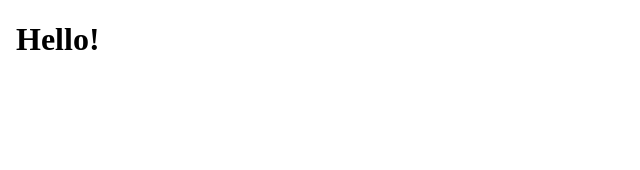
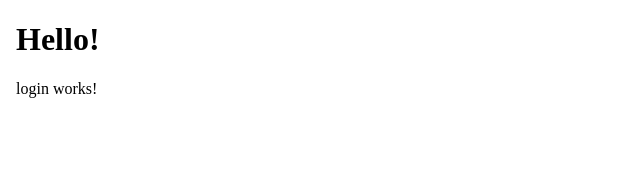
Before and after one commit to TrellixVulnTeam/KalastajanKirja_4QG5, an Angular app: page / in a window 1280 px wide. Shown: the top 170 px of the page, without its empty margins (0-640 px from the left). Built offline with nearby package versions, Linux system fonts and the light colour scheme.

Commit message:
login component

```diff
--- a/src/app/app.component.html
+++ b/src/app/app.component.html
@@ -9,5 +9,6 @@
 </head>
 <body>
   <h1>Hello!</h1>
+  <app-login></app-login>
 </body>
 </html>
--- a/src/app/app.module.ts
+++ b/src/app/app.module.ts
@@ -2,10 +2,12 @@
 import { BrowserModule } from '@angular/platform-browser';
 
 import { AppComponent } from './app.component';
+import { LoginComponent } from './login/login.component';
 
 @NgModule({
   declarations: [
-    AppComponent
+    AppComponent,
+    LoginComponent
   ],
   imports: [
     BrowserModule
--- /dev/null
+++ b/src/app/login/login.component.html
@@ -0,0 +1 @@
+<p>login works!</p>
--- /dev/null
+++ b/src/app/login/login.component.ts
@@ -0,0 +1,15 @@
+import { Component, OnInit } from '@angular/core';
+
+@Component({
+  selector: 'app-login',
+  templateUrl: './login.component.html',
+  styleUrls: ['./login.component.css']
+})
+export class LoginComponent implements OnInit {
+
+  constructor() { }
+
+  ngOnInit(): void {
+  }
+
+}
```
Also changed, not shown: src/app/login/login.component.css (added), 1 other file (tests, documents, lock files or other folders).
